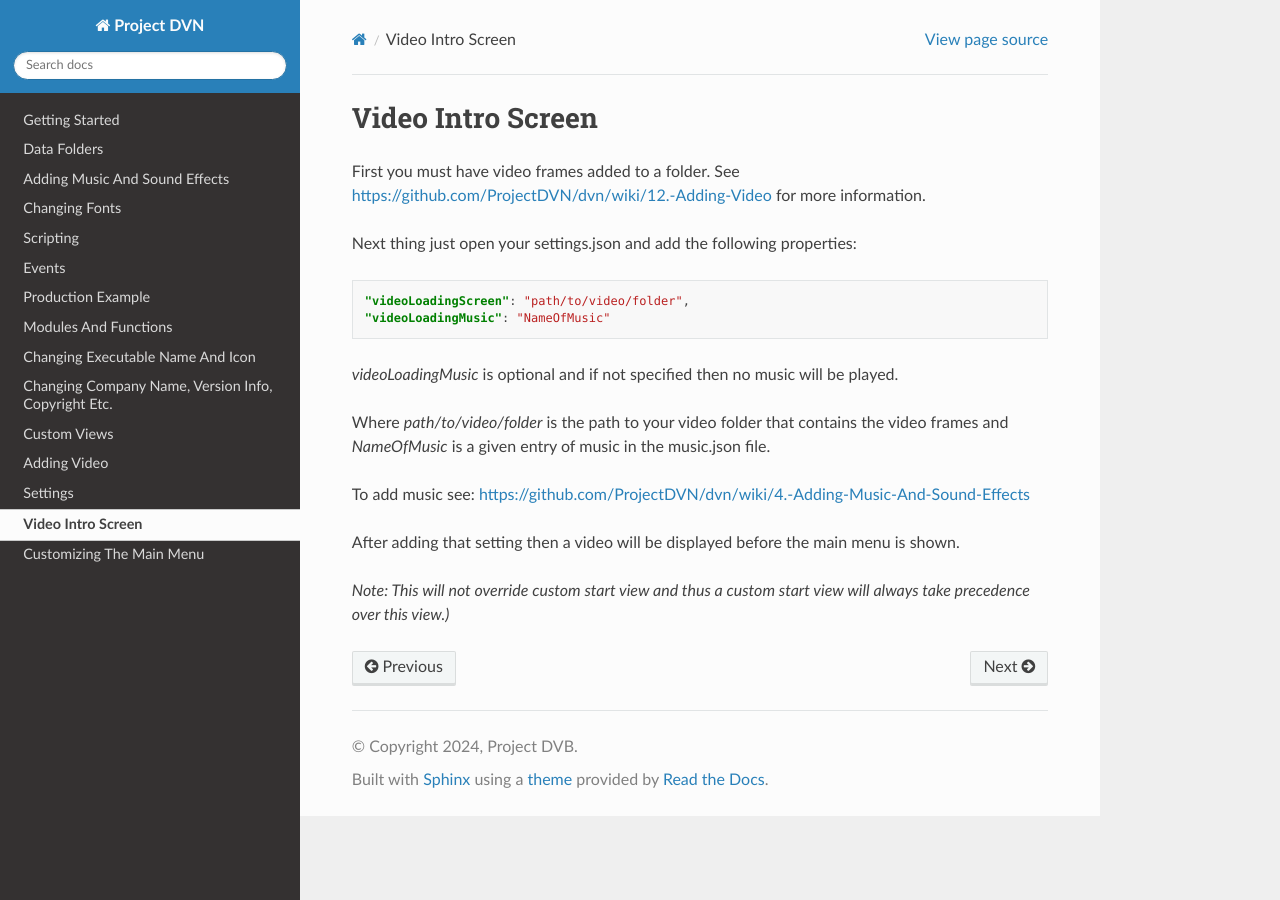
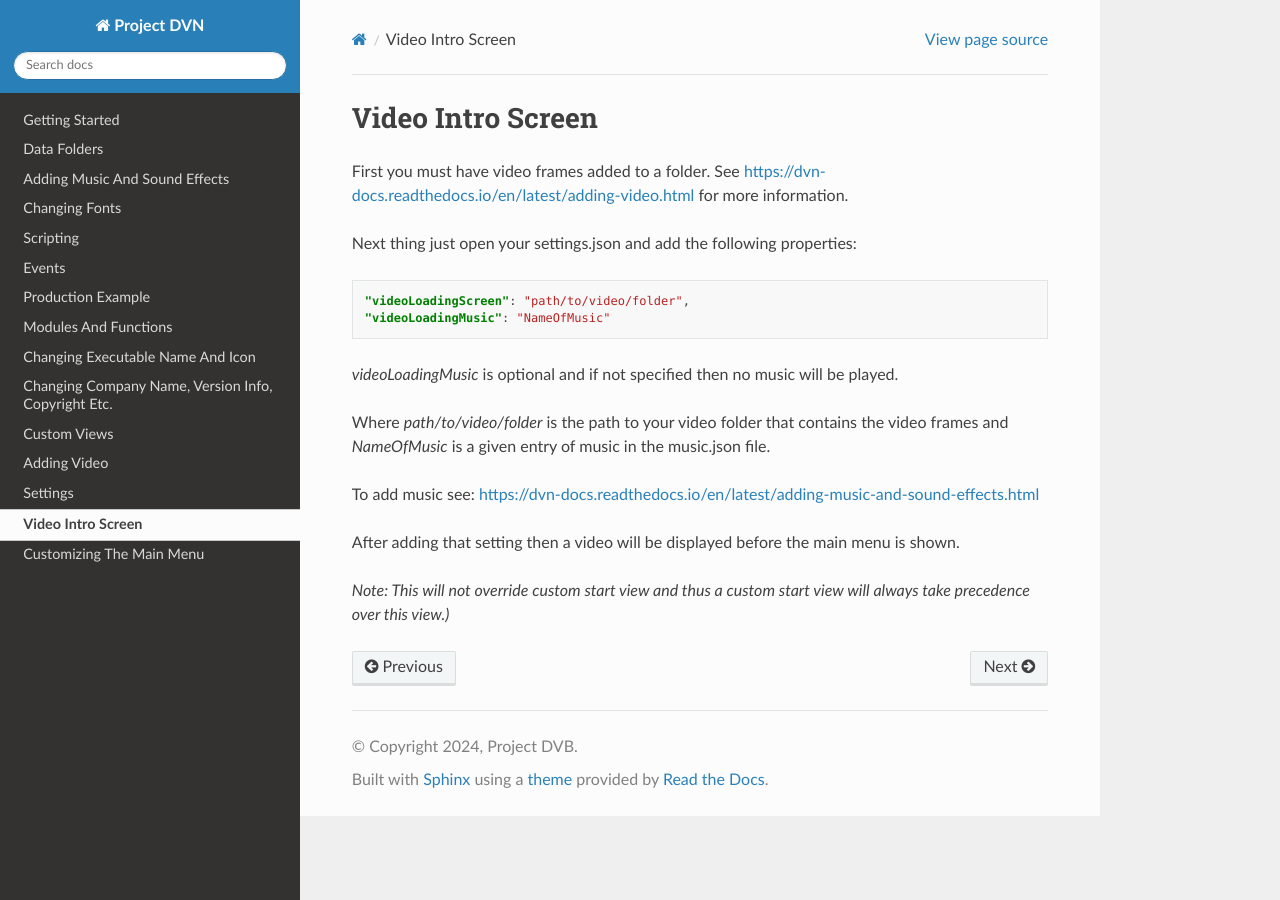
Before and after one commit to ProjectDVN/dvn-docs, a Sphinx documentation site: the page built from docs/source/video-intro-screen.rst, in a window 1280 px wide. Built offline with Sphinx 7.4.7 and the Read the Docs theme 3.1.0, drawn with Linux system fonts in a browser that asks for light colours; some of the changed lines change nothing that is shown.

Commit message:
Update video-intro-screen.rst

```diff
--- a/docs/source/video-intro-screen.rst
+++ b/docs/source/video-intro-screen.rst
@@ -2,7 +2,7 @@ Video Intro Screen
 ==================
 
 First you must have video frames added to a folder. See
-https://github.com/ProjectDVN/dvn/wiki/12.-Adding-Video for more
+https://dvn-docs.readthedocs.io/en/latest/adding-video.html for more
 information.
 
 Next thing just open your settings.json and add the following
@@ -21,7 +21,7 @@ contains the video frames and *NameOfMusic* is a given entry of music in
 the music.json file.
 
 To add music see:
-https://github.com/ProjectDVN/dvn/wiki/4.-Adding-Music-And-Sound-Effects
+https://dvn-docs.readthedocs.io/en/latest/adding-music-and-sound-effects.html
 
 After adding that setting then a video will be displayed before the main
 menu is shown.
```
